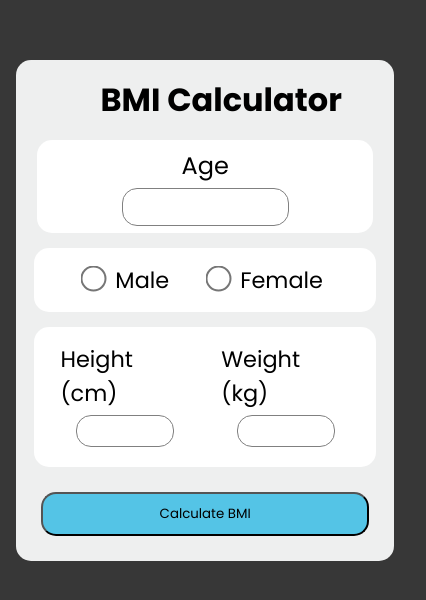
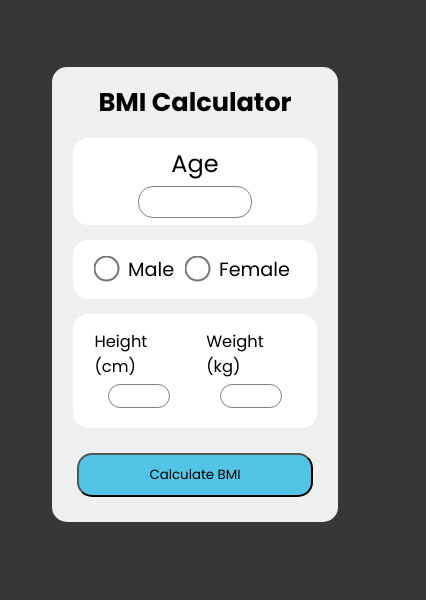
Before and after one commit to VyshnavSanthosh/Body-Fat-Calculator-js, a plain HTML site: page index.html in a window 390 px wide. Shown: the part 128-728 px from the top of the page, 426 px wide, since content can reach past the window. Drawn offline with Linux system fonts and the light colour scheme.

Commit message:
Update BMI_generator.css

```diff
--- a/BMI_generator.css
+++ b/BMI_generator.css
@@ -2,9 +2,12 @@
     margin: 0;
     padding: 0;
     font-family: "Poppins", serif;
+    box-sizing: border-box;
 }
 body{
     background-color: rgb(55, 55, 55);
+    overflow-x: hidden;
+
 }
 .screen{
     width: 28rem;
@@ -17,13 +20,15 @@ body{
     justify-content: center;
     padding: 1rem;
     height: 100vh;
-    width: 97vw;
-}
+    width: 100%;
+    max-width: 100%; /* Ensure it doesn't exceed the viewport */
+    overflow: hidden;}
 .hedingSection{
     display: flex;
     align-items: center;
     justify-content: center;
-    width: 100%;
+    text-align: center;
+    box-sizing: border-box; /* Ensures padding is included within width */
     padding: 16px;
 }
 .ageSection{
@@ -177,3 +182,37 @@ body{
     border-radius: 20px;
     background-color: #ffa332;
 }
+@media (max-width:550px) {
+    .screen{
+        width: 80%;
+    }
+    .weightLabel, .heightLabel {
+        font-size: 1.2rem;
+    }
+}
+@media (max-width:450px) {
+    .screen{
+        width: 80%;
+    }
+    .weightLabel, .heightLabel {
+        font-size: 1.02rem;
+    }
+    .hedingSection{
+        font-size: 0.8rem;
+    }
+
+.maleLabel, .femaleLabel {
+    font-size: 1.2rem;
+}
+}
+@media (max-width:370px) {
+    .screen{
+        width: 90%;
+    }
+    .weightLabel, .heightLabel {
+        font-size: 0.75rem;
+    }
+    .maleLabel, .femaleLabel {
+        font-size: 1rem;
+    }
+}
```
